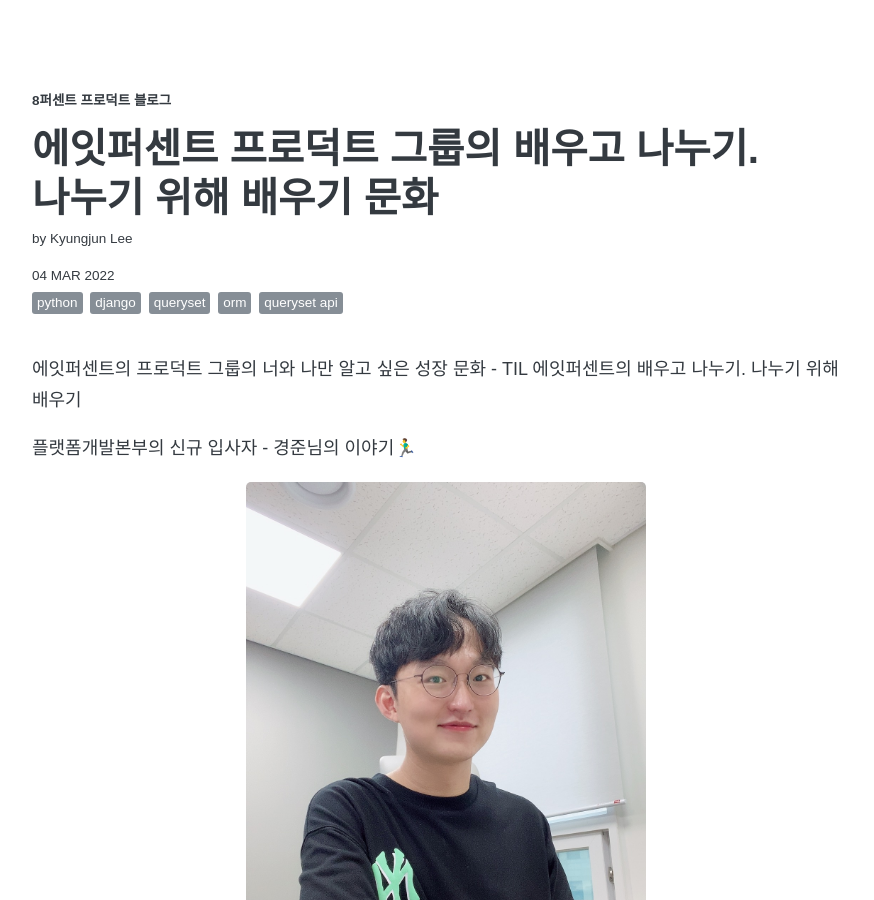
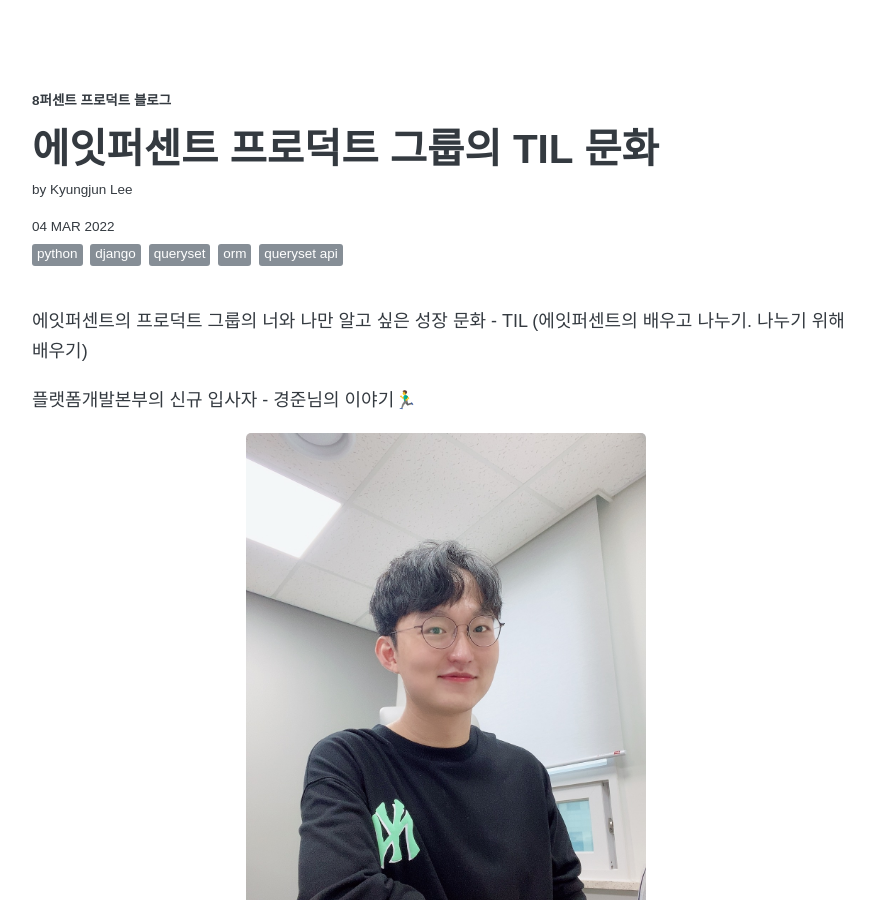
Before and after one commit to 8percent/8percent.github.io, a Jekyll site: the page built from _posts/2022-03-02-TIL_culture.md, in a window 1280 px wide and 900 px high. Shown: the whole window, without its empty margins (194-1068 px from the left). Built offline with Jekyll 4.4.1, drawn with Linux system fonts in a browser that asks for light colours; some web fonts are replaced.

Commit message:
CHG: 제목 수정

```diff
--- a/_posts/2022-03-02-TIL_culture.md
+++ b/_posts/2022-03-02-TIL_culture.md
@@ -1,6 +1,6 @@
 ---
 layout: post
-title: "에잇퍼센트 프로덕트 그룹의 배우고 나누기. 나누기 위해 배우기 문화"
+title: "에잇퍼센트 프로덕트 그룹의 TIL 문화"
 author: jjune
 description: 너와 나만 알고 싶은 성장 문화 - TIL
 date: 2022-03-04 12:00 +0900
@@ -8,7 +8,7 @@ tags: [python, django, Queryset, ORM, Queryset API]
 comments: true
 ---
 에잇퍼센트의 프로덕트 그룹의 너와 나만 알고 싶은 성장 문화 - TIL
-에잇퍼센트의 배우고 나누기. 나누기 위해 배우기
+(에잇퍼센트의 배우고 나누기. 나누기 위해 배우기)
 
 플랫폼개발본부의 신규 입사자 - 경준님의 이야기🏃‍♂️
 
```
